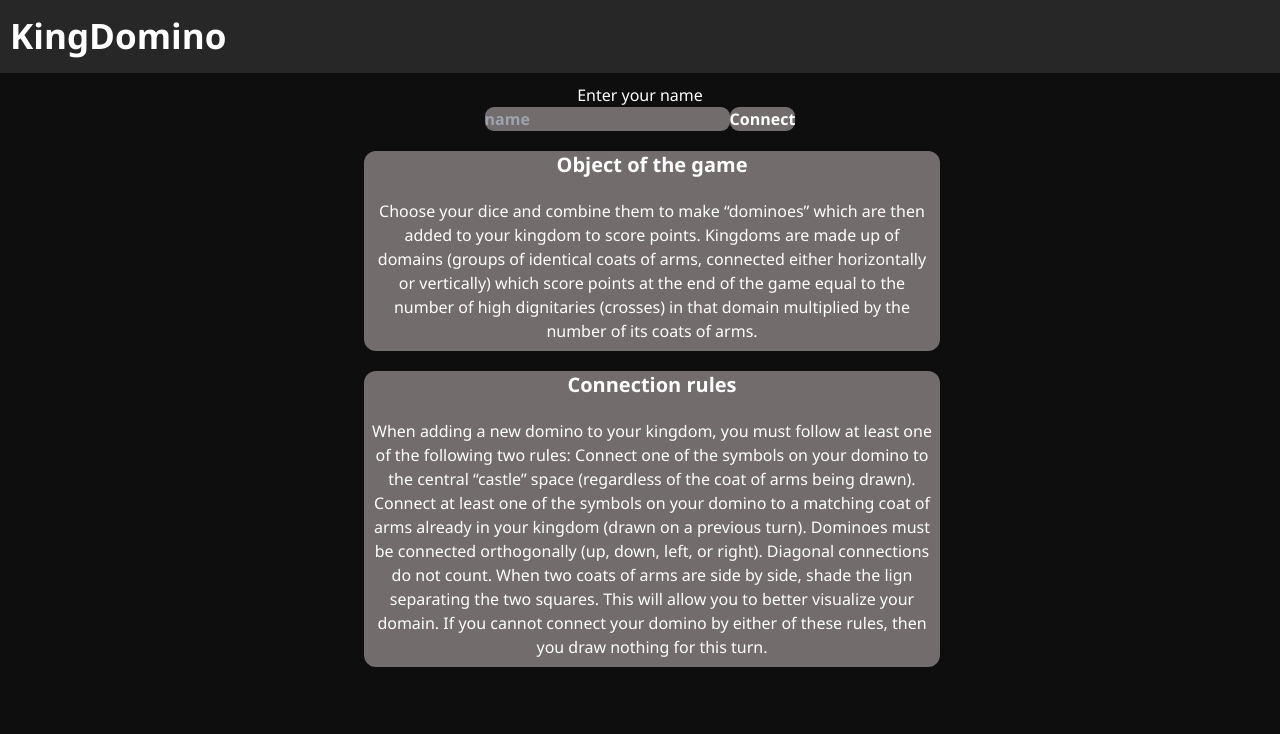
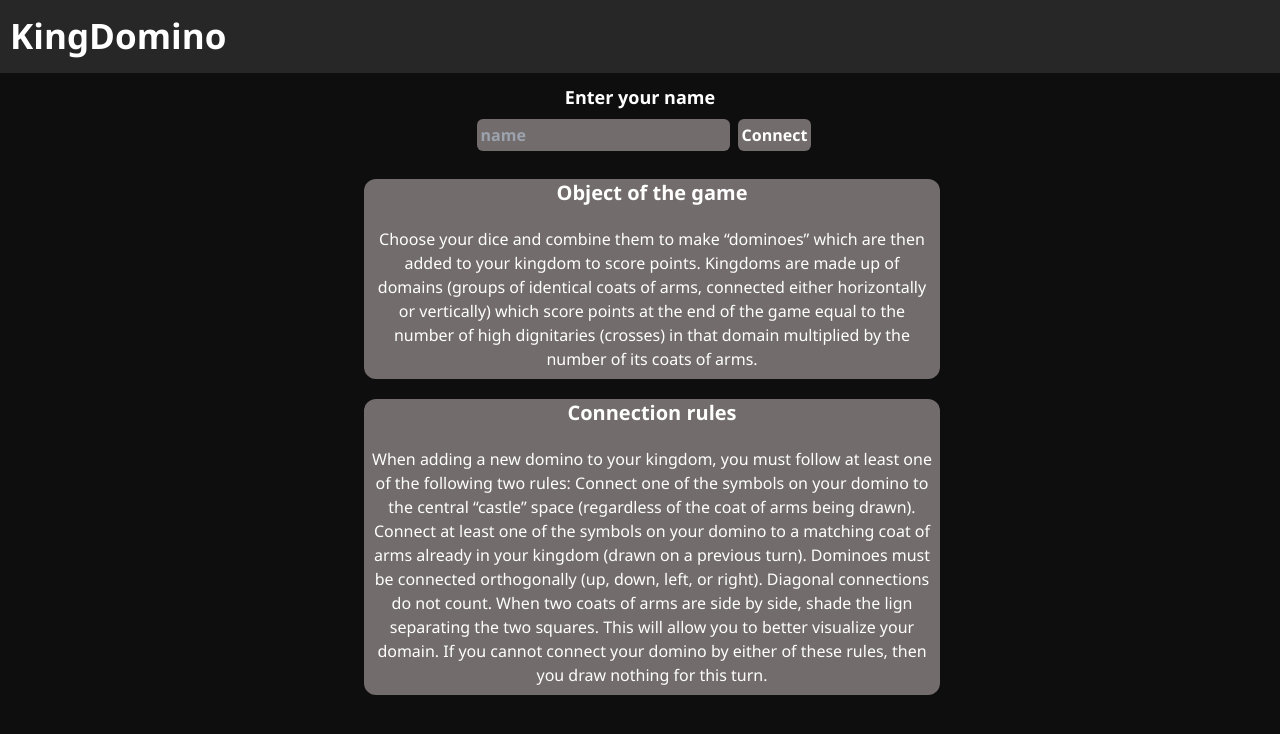
Before and after one commit to lozanov95/kingdomino, a React (Vite) app in the folder gameclient/: page / in a window 1280 px wide. Shown: the top 734 px of the page. Built offline with nearby package versions, Linux system fonts and the light colour scheme.

Commit message:
improved the connect button styling

```diff
--- a/gameclient/src/components/game.tsx
+++ b/gameclient/src/components/game.tsx
@@ -122,9 +122,9 @@ function Connect({ connectHandler, playerName, setPlayerName }: { connectHandler
     return (
         <div className="game m-auto">
             <form onSubmitCapture={connectHandler} className="connectForm object-center">
-                <h2>Enter your name</h2>
-                <input placeholder="name" minLength={3} value={playerName} onChange={e => setPlayerName(e.target.value)} required />
-                <button>Connect</button>
+                <h2 className="font-bold text-lg">Enter your name</h2>
+                <input className="p-1 m-2" placeholder="name" minLength={3} value={playerName} onChange={e => setPlayerName(e.target.value)} required />
+                <button className="p-1">Connect</button>
                 <RulesSection />
             </form>
         </div>
--- a/gameclient/src/index.css
+++ b/gameclient/src/index.css
@@ -8,7 +8,7 @@
   --primary-color: #726c6c;
   --text-color: #fff;
   font-family: "Segoe UI", Tahoma, Geneva, Verdana, sans-serif;
-  --border-radius: 9px;
+  --border-radius: 6px;
 }
 
 * {
```
